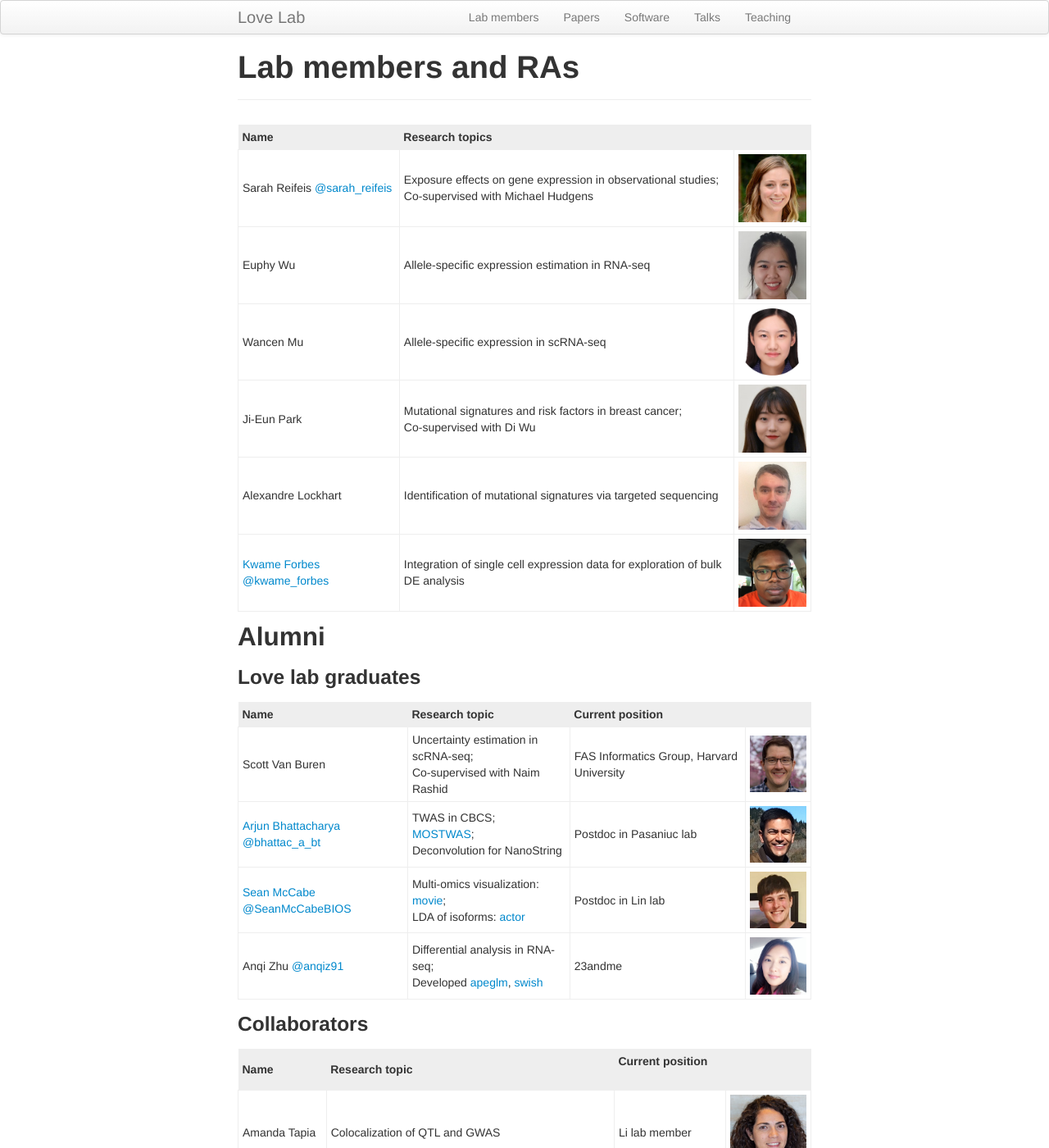
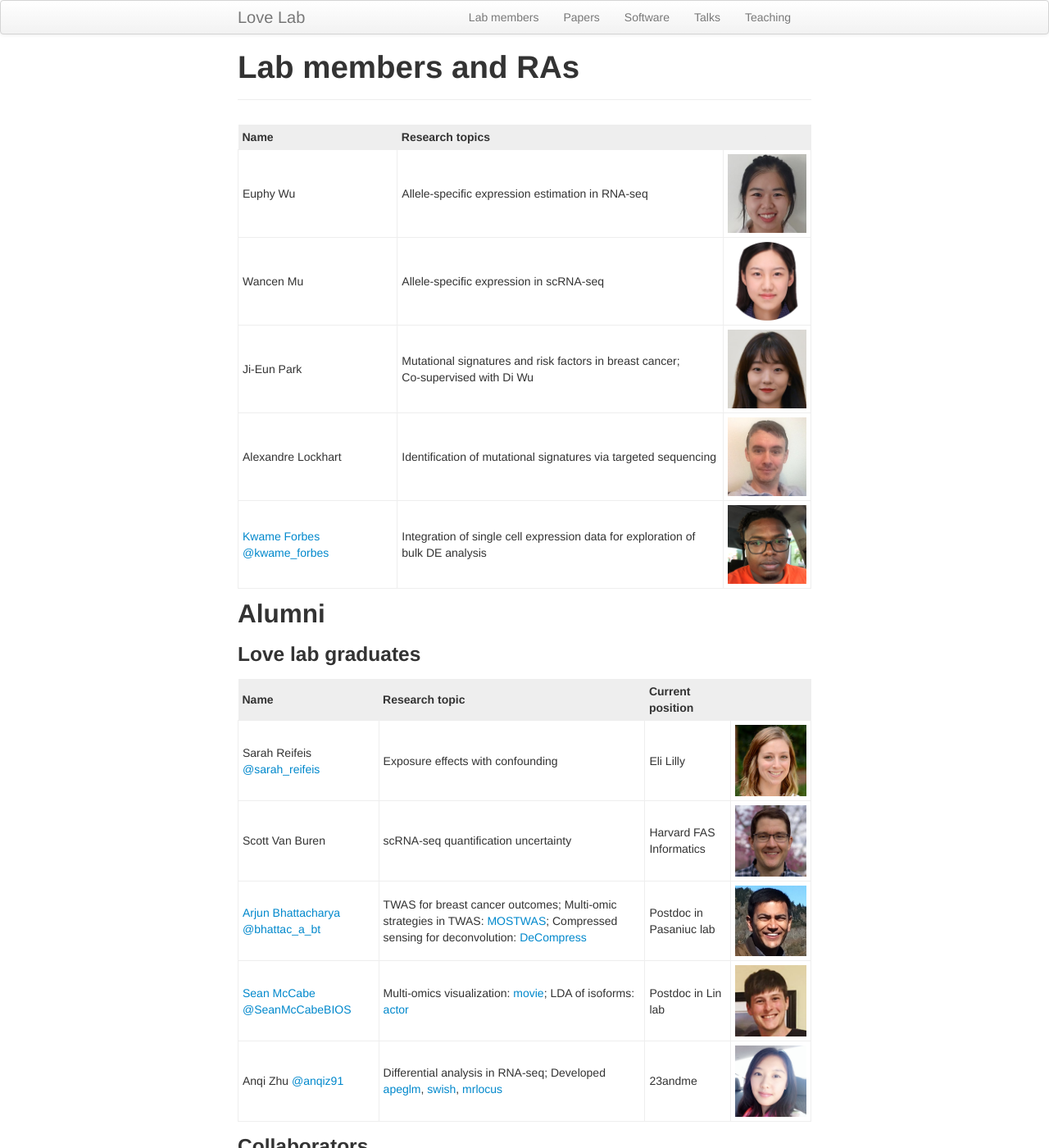
Before and after one commit to mikelove/mikelove.github.io, a Jekyll site: the page built from pages/lab.md, in a window 1280 px wide and 1400 px high. Shown: the whole window at 82% size. Built offline with Jekyll 4.4.1, drawn with Linux system fonts in a browser that asks for light colours.

Commit message:
update lab members

```diff
--- a/pages/lab.md
+++ b/pages/lab.md
@@ -20,9 +20,8 @@ td{
 }
 </style>
 
-| Name | Research topics | |
+| Name | Research topics | <font color="#EEEEEE">~~~~~~~~~~</font> |
 | :--- | :---- | :---- |
-| Sarah Reifeis [@sarah_reifeis](https://twitter.com/sarah_reifeis) | Exposure effects on gene expression in observational studies; <br> Co-supervised with Michael Hudgens | <img width="100" src="../assets/sarahreifeis.jpg"> |
 | Euphy Wu | Allele-specific expression estimation in RNA-seq | <img width="100" src="../assets/euphywu.jpg"> |
 | Wancen Mu | Allele-specific expression in scRNA-seq | <img width="100" src="../assets/wancenmu.jpg"> |
 | Ji-Eun Park | Mutational signatures and risk factors in breast cancer; <br> Co-supervised with Di Wu | <img width="100" src="../assets/ji-eunpark.jpg"> |
@@ -33,12 +32,13 @@ td{
 
 ### Love lab graduates
 
-| Name | Research topic | Current position &nbsp; &nbsp; &nbsp; | |
+| Name | Research topic | Current position | <font color="#EEEEEE">~~~~~~~~~~</font> |
 | :--- | :---- | :---- | :---- |
-| Scott Van Buren | Uncertainty estimation in scRNA-seq; <br> Co-supervised with Naim Rashid | FAS Informatics Group, Harvard University | <img width="100" src="../assets/scottvanburen.jpg"> |
-| [Arjun Bhattacharya](https://bhattacharya-a-bt.github.io) [@bhattac_a_bt](https://twitter.com/bhattac_a_bt) | TWAS in CBCS; <br> [MOSTWAS](https://github.com/bhattacharya-a-bt/MOSTWAS); <br> Deconvolution for NanoString | Postdoc in Pasaniuc lab | <img width="100" src="../assets/arjunbhattacharya.jpg"> |
-| [Sean McCabe](https://mccabes292.github.io/) [@SeanMcCabeBIOS](https://twitter.com/SeanMcCabeBIOS) | Multi-omics visualization: [movie](https://github.com/mccabes292/movie); <br> LDA of isoforms: [actor](https://github.com/mccabes292/actor) | Postdoc in Lin lab | <img width="100" src="../assets/seanmccabe.png"> |
-| Anqi Zhu [@anqiz91](https://twitter.com/anqiz91) | Differential analysis in RNA-seq; <br> Developed [apeglm](http://bioconductor.org/packages/apeglm), [swish](http://bioconductor.org/packages/fishpond) | 23andme | <img width="100" src="../assets/anqizhu.png"> |
+| Sarah Reifeis [@sarah_reifeis](https://twitter.com/sarah_reifeis) | Exposure effects with confounding | Eli Lilly | <img width="100" src="../assets/sarahreifeis.jpg"> |
+| Scott Van Buren | scRNA-seq quantification uncertainty | Harvard FAS Informatics | <img width="100" src="../assets/scottvanburen.jpg"> |
+| [Arjun Bhattacharya](https://bhattacharya-a-bt.github.io) [@bhattac_a_bt](https://twitter.com/bhattac_a_bt) | TWAS for breast cancer outcomes; Multi-omic strategies in TWAS: [MOSTWAS](https://github.com/bhattacharya-a-bt/MOSTWAS); Compressed sensing for deconvolution: [DeCompress](https://github.com/bhattacharya-a-bt/DeCompress) | Postdoc in Pasaniuc lab | <img width="100" src="../assets/arjunbhattacharya.jpg"> |
+| [Sean McCabe](https://mccabes292.github.io/) [@SeanMcCabeBIOS](https://twitter.com/SeanMcCabeBIOS) | Multi-omics visualization: [movie](https://github.com/mccabes292/movie); LDA of isoforms: [actor](https://github.com/mccabes292/actor) | Postdoc in Lin lab | <img width="100" src="../assets/seanmccabe.png"> |
+| Anqi Zhu [@anqiz91](https://twitter.com/anqiz91) | Differential analysis in RNA-seq; Developed [apeglm](http://bioconductor.org/packages/apeglm), [swish](http://bioconductor.org/packages/fishpond), [mrlocus](https://mikelove.github.io/mrlocus) | 23andme | <img width="100" src="../assets/anqizhu.png"> |
 
 ### Collaborators
 
```
